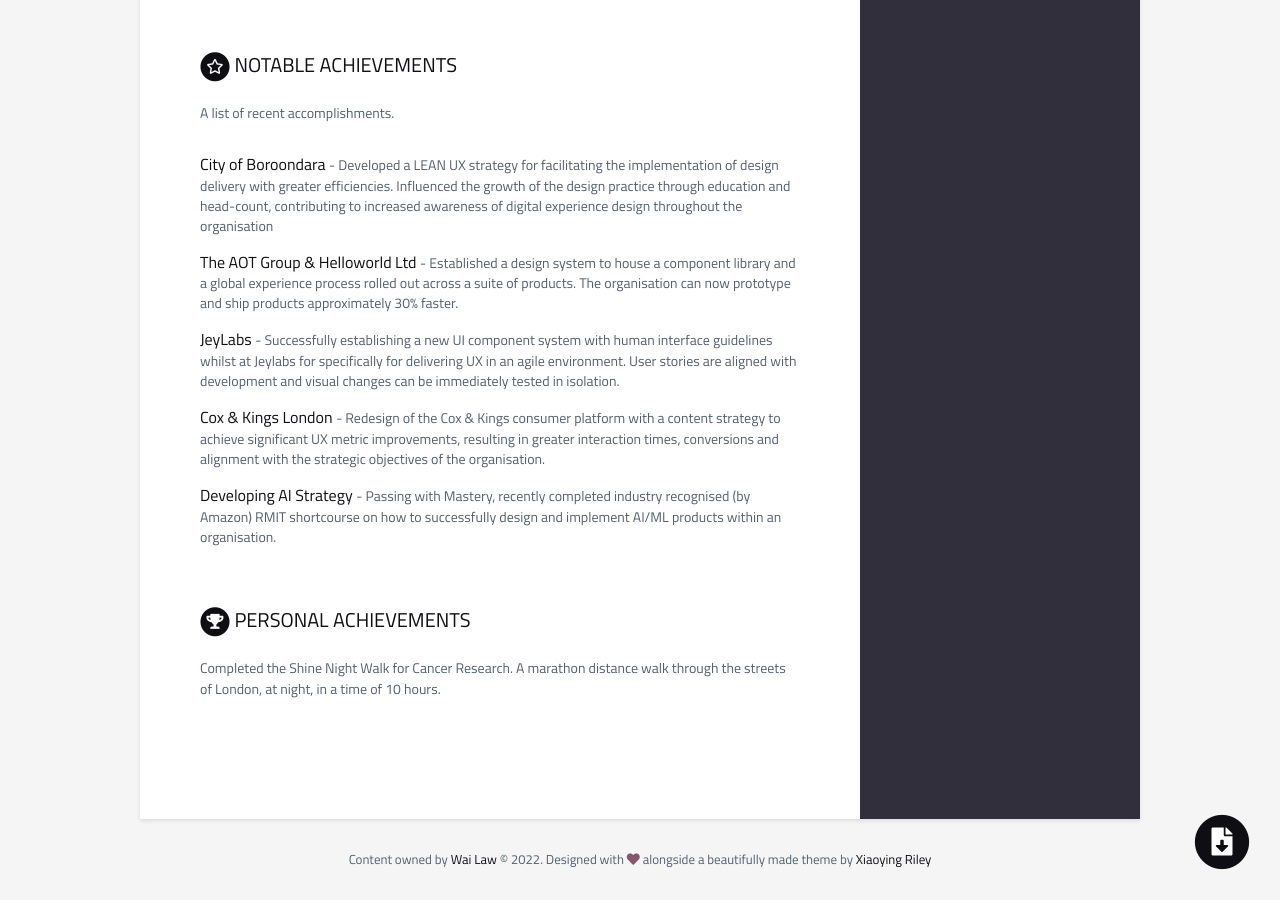
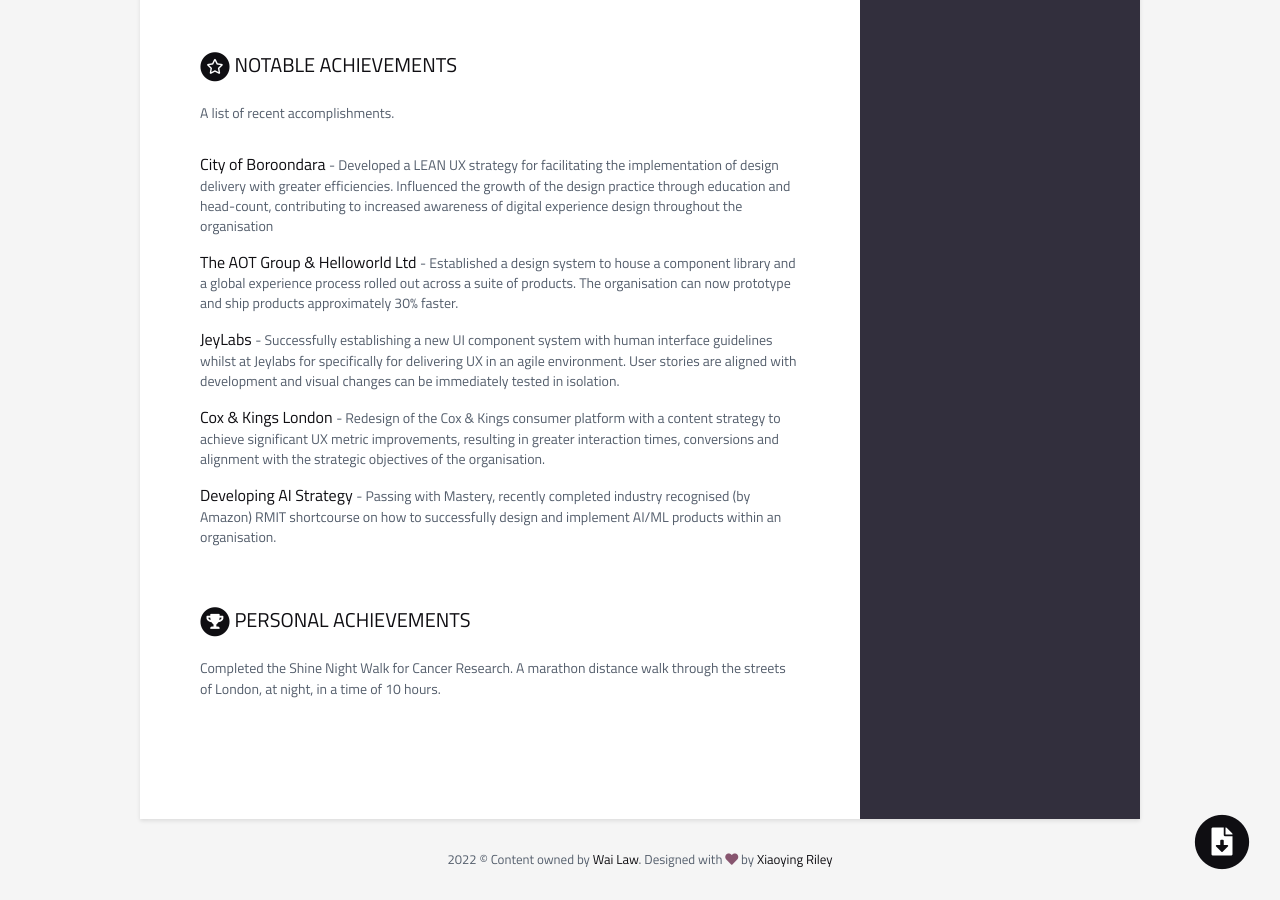
Before and after one commit to W-A-I-L-A-W-8/cv-wailaw, a Jekyll site: the page built from index.html, in a window 1280 px wide and 900 px high, scrolled down 1684 px. Built offline with Jekyll 4.4.1, drawn with Linux system fonts in a browser that asks for light colours.

```diff
--- a/_data/data.yml
+++ b/_data/data.yml
@@ -212,4 +212,4 @@ publications:
         level: 60%
 
 footer: >
-    Content owned by <a href="https://wailaw.me">Wai Law</a> © 2022. Designed with <i class="fas fa-heart"></i> alongside a beautifully made theme by <a href="http://themes.3rdwavemedia.com" target="_blank" rel="nofollow">Xiaoying Riley</a>
+    2022 &copy; Content owned by <a href="https://wailaw.me">Wai Law</a>. Designed with <i class="fas fa-heart"></i> by <a href="http://themes.3rdwavemedia.com" target="_blank" rel="nofollow">Xiaoying Riley</a>
```
